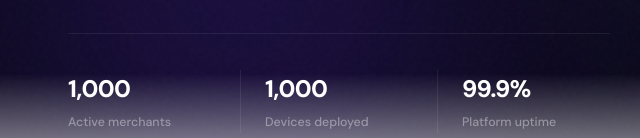
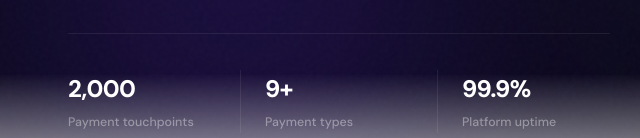
Before and after one commit to CTAus888/urpay888, a plain HTML site: page index.html in a window 1280 px wide. Shown: the part 814-952 px from the top of the page, 0-640 px from the left. Drawn offline with Linux system fonts and the light colour scheme.

Commit message:
Replace 1,000+ merchant/device stats with 2,000+ payment touchpoints on homepage
Hero stats: 2,000+ payment touchpoints / 9+ payment types / 99.9% uptime
Proof stats: 2,000+ payment touchpoints / T+1 settlement / 9+ payment types / 99.9% uptime

Co-Authored-By: Claude Sonnet 4.6 <noreply@anthropic.com>

```diff
--- a/index.html
+++ b/index.html
@@ -87,12 +87,12 @@
 
       <div class="hero-stats">
         <div class="hstat">
-          <span class="hstat-num" data-count="1000">1,000+</span>
-          <span class="hstat-label">Active merchants</span>
+          <span class="hstat-num" data-count="2000">2,000+</span>
+          <span class="hstat-label">Payment touchpoints</span>
         </div>
         <div class="hstat">
-          <span class="hstat-num" data-count="1000">1,000+</span>
-          <span class="hstat-label">Devices deployed</span>
+          <span class="hstat-num">9+</span>
+          <span class="hstat-label">Payment types</span>
         </div>
         <div class="hstat">
           <span class="hstat-num">99.9%</span>
@@ -550,12 +550,12 @@
 
       <div class="proof-stats">
         <div class="pstat reveal d1">
-          <div class="pstat-num"><span data-count="1000">1,000</span><sup>+</sup></div>
-          <div class="pstat-label">Active merchants</div>
+          <div class="pstat-num"><span data-count="2000">2,000</span><sup>+</sup></div>
+          <div class="pstat-label">Payment touchpoints</div>
         </div>
         <div class="pstat reveal d2">
-          <div class="pstat-num"><span data-count="1000">1,000</span><sup>+</sup></div>
-          <div class="pstat-label">Devices deployed</div>
+          <div class="pstat-num"><span>T+1</span></div>
+          <div class="pstat-label">Settlement cycle</div>
         </div>
         <div class="pstat reveal d3">
           <div class="pstat-num"><span>9</span><sup>+</sup></div>
```
